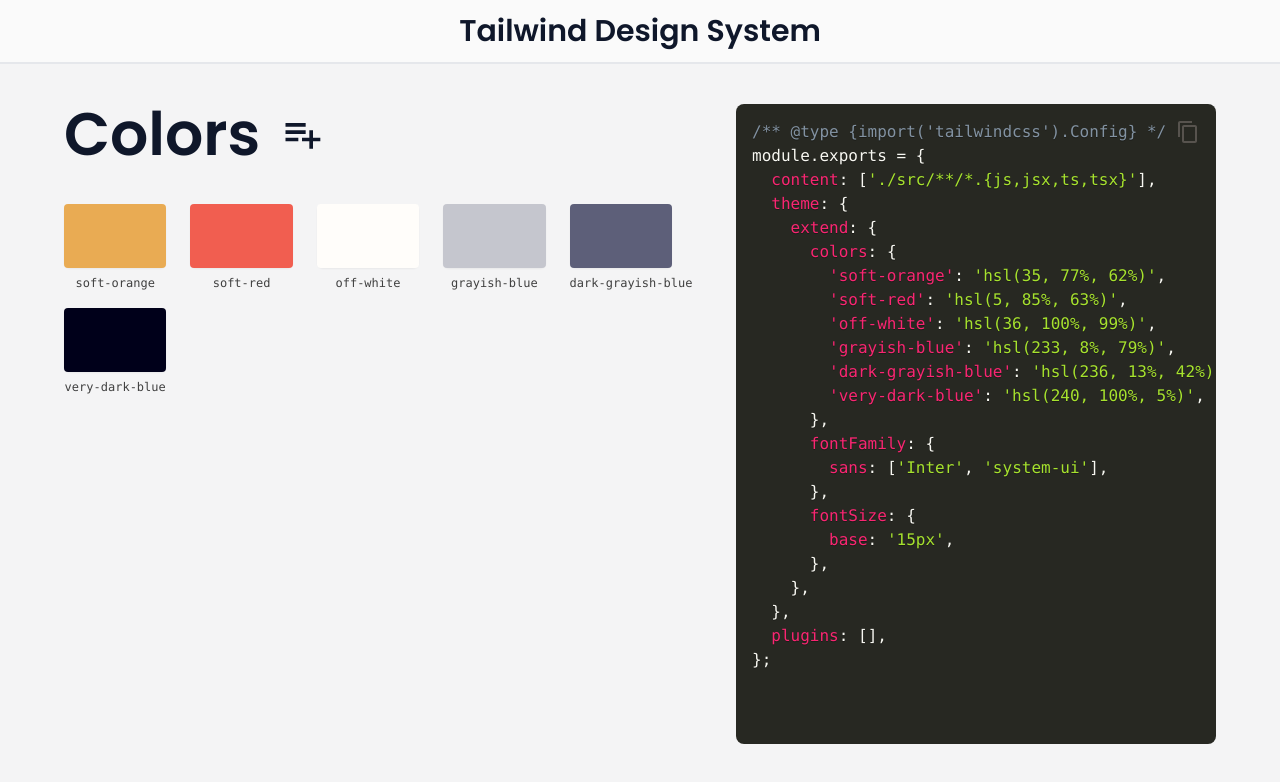
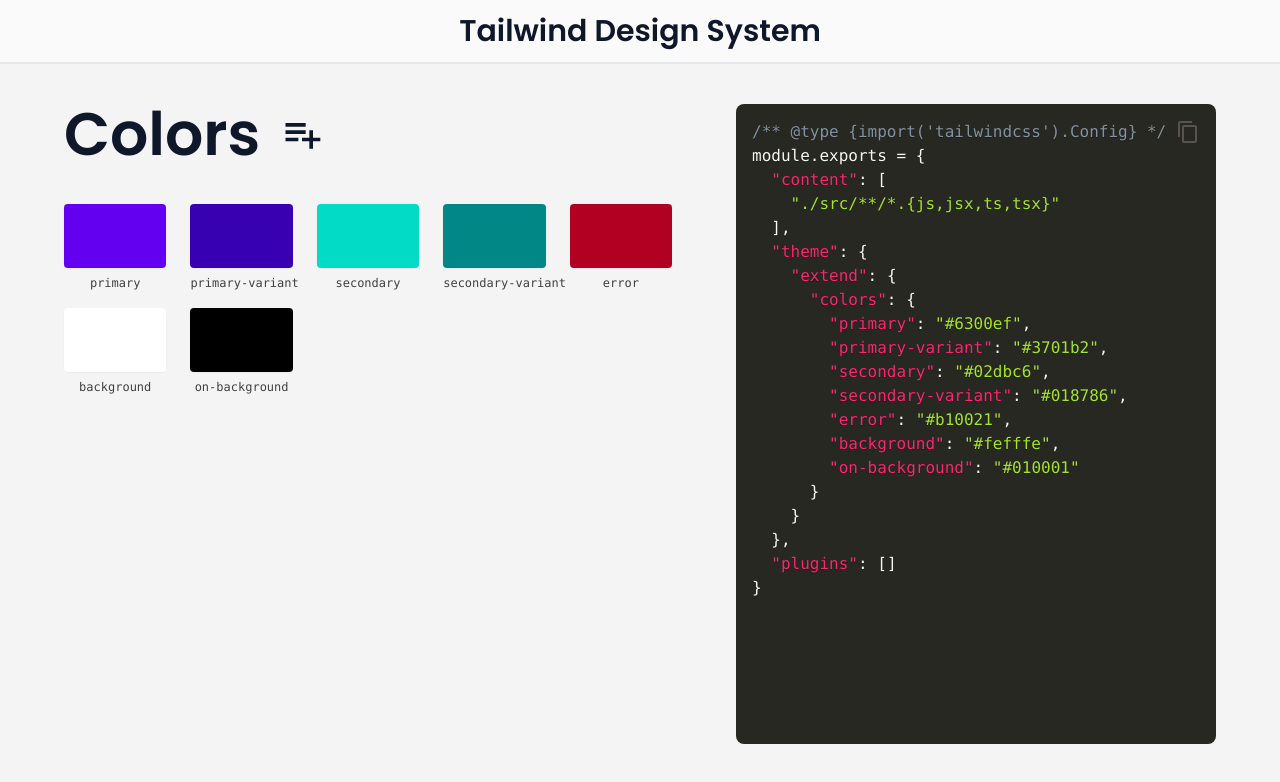
Before and after one commit to Luzefiru/tailwind-config-generator, a React (Create React App) app: page / in a window 1280 px wide. Shown: the top 782 px of the page. Built offline with nearby package versions, Linux system fonts and the light colour scheme; the HTML template or start-up script is replaced by a standard one.

Commit message:
feat: connect state to utility functions

```diff
--- a/src/App.tsx
+++ b/src/App.tsx
@@ -5,8 +5,31 @@
 import 'react-toastify/dist/ReactToastify.css';
 import { useState } from 'react';
 
+import GenerateObject from './utils/GenerateObject';
+import generateTailwindConfig from './utils/GenerateTailwindConfig';
+
 export default function App() {
   const [displayColorPicker, setDisplayColorPicker] = useState(false);
+  const [colorUtilities, setColorUtilities] = useState([...defaults]);
+  const [configCode, setConfigCode] = useState(
+    generateTailwindConfig(
+      ['./src/**/*.{js,jsx,ts,tsx}'],
+      GenerateObject.colors(colorUtilities)
+    )
+  );
+
+  const handleChangeColorUtilities = (
+    newColorUtilities: typeof colorUtilities
+  ) => {
+    setColorUtilities(newColorUtilities);
+
+    setConfigCode(
+      generateTailwindConfig(
+        undefined,
+        GenerateObject.colors(newColorUtilities)
+      )
+    );
+  };
 
   const toggleColorPickerVisibility = () => {
     setDisplayColorPicker(!displayColorPicker);
@@ -51,19 +74,16 @@
             </button>
           </div>
           <div className="grid grid-cols-3 md:grid-cols-5 gap-6 md:gap-y-10 px-4 md:p-0">
-            <ColorCard name="soft-orange" value="hsl(35, 77%, 62%)" />
-            <ColorCard name="soft-red" value="hsl(5, 85%, 63%)" />
-            <ColorCard name="off-white" value="hsl(36, 100%, 99%)" />
-            <ColorCard name="grayish-blue" value="hsl(233, 8%, 79%)" />
-            <ColorCard name="dark-grayish-blue" value="hsl(236, 13%, 42%)" />
-            <ColorCard name="very-dark-blue" value="hsl(240, 100%, 5%)" />
+            {colorUtilities.map((e) => (
+              <ColorCard name={e.name} value={e.value} />
+            ))}
           </div>
         </section>
         <section
           aria-label="Outputted Tailwind Configuration File"
           className="col-span-5 overflow-y-hidden mt-12 xl:mt-0"
         >
-          <CodeBlock className="h-[80vh] rounded-lg" content={code} />
+          <CodeBlock className="h-[80vh] rounded-lg" content={configCode} />
         </section>
       </main>
       <footer className="pt-10"></footer>
@@ -72,27 +92,12 @@
   );
 }
 
-var code = `/** @type {import('tailwindcss').Config} */
-module.exports = {
-  content: ['./src/**/*.{js,jsx,ts,tsx}'],
-  theme: {
-    extend: {
-      colors: {
-        'soft-orange': 'hsl(35, 77%, 62%)',
-        'soft-red': 'hsl(5, 85%, 63%)',
-        'off-white': 'hsl(36, 100%, 99%)',
-        'grayish-blue': 'hsl(233, 8%, 79%)',
-        'dark-grayish-blue': 'hsl(236, 13%, 42%)',
-        'very-dark-blue': 'hsl(240, 100%, 5%)',
-      },
-      fontFamily: {
-        sans: ['Inter', 'system-ui'],
-      },
-      fontSize: {
-        base: '15px',
-      },
-    },
-  },
-  plugins: [],
-};
-`;
+var defaults = [
+  { name: 'primary', value: '#6300ef' },
+  { name: 'primary-variant', value: '#3701b2' },
+  { name: 'secondary', value: '#02dbc6' },
+  { name: 'secondary-variant', value: '#018786' },
+  { name: 'error', value: '#b10021' },
+  { name: 'background', value: '#fefffe' },
+  { name: 'on-background', value: '#010001' },
+];
```
